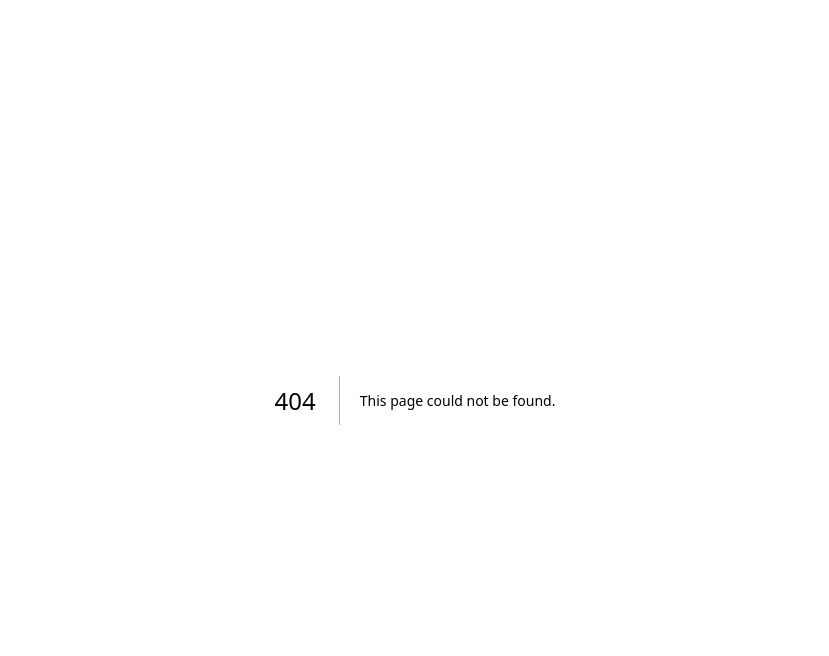
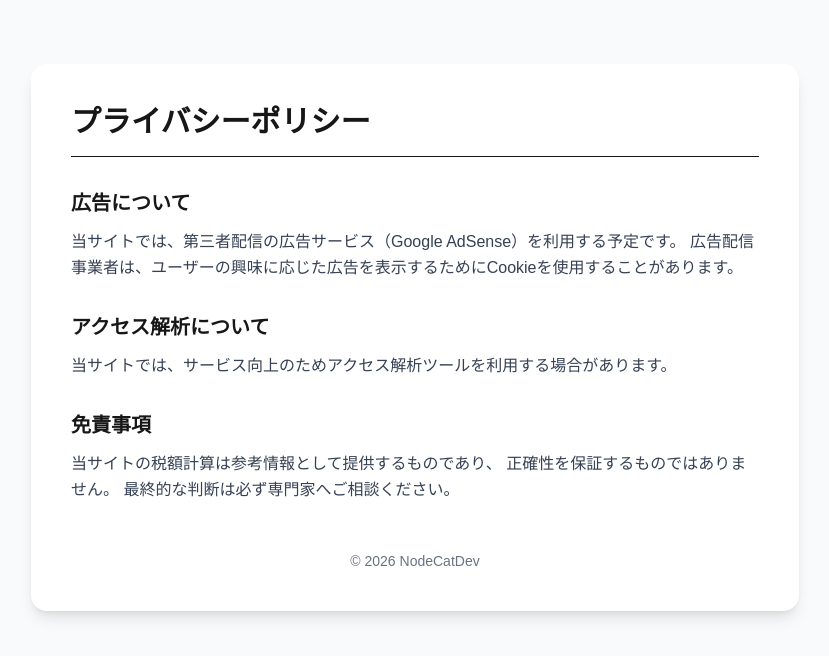
Before and after one commit to NodeCatDev/taxcalc, a Next.js app: page /privacy in a window 1280 px wide. Before the commit this address had no page. Shown: the top 656 px of the page, without its empty margins (225-1054 px from the left). Built offline with nearby package versions, Linux system fonts and the light colour scheme.

Commit message:
add privacy policy

```diff
--- /dev/null
+++ b/src/app/privacy/page.tsx
@@ -0,0 +1,47 @@
+export default function PrivacyPage() {
+  return (
+    <main className="min-h-screen bg-gray-50 px-6 py-16">
+      <div className="max-w-3xl mx-auto bg-white rounded-2xl shadow-lg p-10">
+
+        <h1 className="text-3xl font-bold mb-8 border-b pb-4">
+          プライバシーポリシー
+        </h1>
+
+        <section className="mb-8">
+          <h2 className="text-xl font-semibold mb-3">
+            広告について
+          </h2>
+          <p className="text-gray-700 leading-relaxed">
+            当サイトでは、第三者配信の広告サービス（Google AdSense）を利用する予定です。
+            広告配信事業者は、ユーザーの興味に応じた広告を表示するためにCookieを使用することがあります。
+          </p>
+        </section>
+
+        <section className="mb-8">
+          <h2 className="text-xl font-semibold mb-3">
+            アクセス解析について
+          </h2>
+          <p className="text-gray-700 leading-relaxed">
+            当サイトでは、サービス向上のためアクセス解析ツールを利用する場合があります。
+          </p>
+        </section>
+
+        <section className="mb-8">
+          <h2 className="text-xl font-semibold mb-3">
+            免責事項
+          </h2>
+          <p className="text-gray-700 leading-relaxed">
+            当サイトの税額計算は参考情報として提供するものであり、
+            正確性を保証するものではありません。
+            最終的な判断は必ず専門家へご相談ください。
+          </p>
+        </section>
+
+        <div className="mt-12 text-sm text-gray-500 text-center">
+          © 2026 NodeCatDev
+        </div>
+
+      </div>
+    </main>
+  );
+}
```
